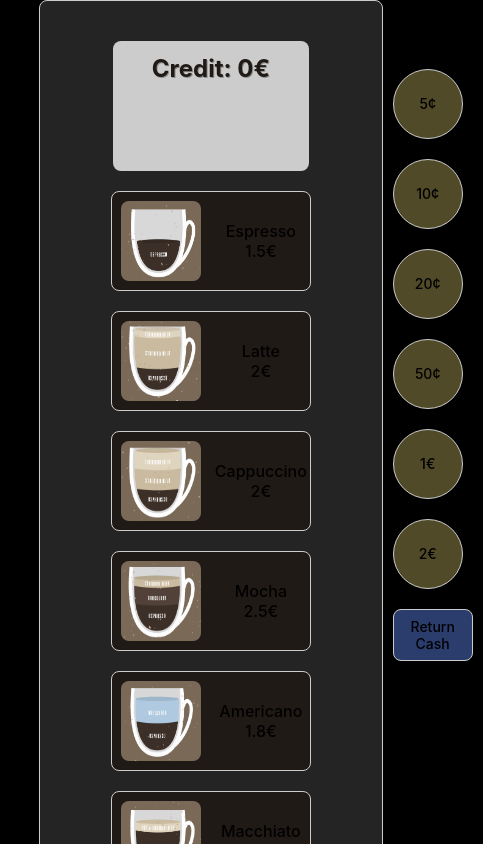
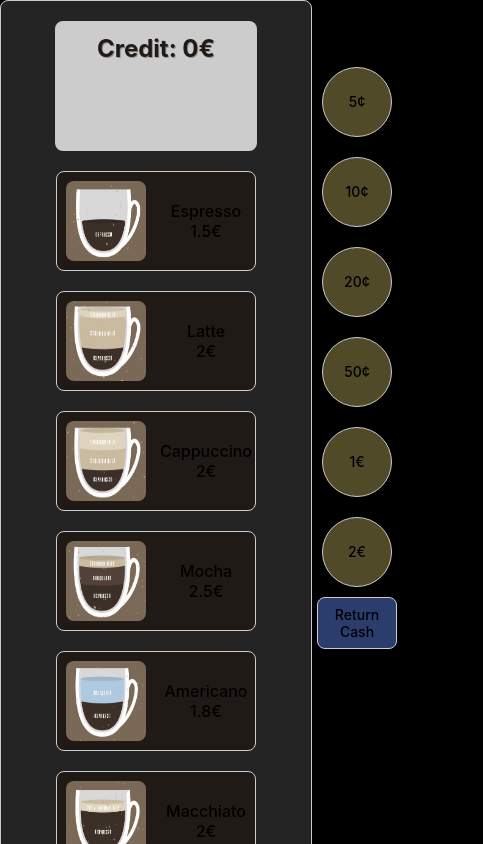
Before and after one commit to martinmilev/vending-machine-app, a React (Vite) app: page / in a window 390 px wide. Shown: the top 844 px of the page, 483 px wide, since content can reach past the window. Built offline with nearby package versions, Linux system fonts and the light colour scheme.

Commit message:
fix designe not looking ok on mobile

```diff
--- a/src/App.scss
+++ b/src/App.scss
@@ -3,7 +3,7 @@
   height: 100%;
   margin: auto;
   text-align: center;
-  padding: 0 10%;
+  padding: 0;
 }
 
 .container {
@@ -26,7 +26,6 @@
 
 .vending-machine {
   text-align: center;
-  padding: 20px;
   background-color: #242424;
   border: 1px solid #ccc;
   border-radius: 8px;
@@ -56,7 +55,7 @@
   flex-wrap: wrap;
   gap: 20px;
   max-width: 600px;
-  margin: 20px;
+  margin: 20px 0;
   justify-content: center;
 
   .grid-button {
@@ -102,17 +101,24 @@
 
   .return-cash {
     button {
-      min-width: 20px;
-      margin: 10px;
       border-radius: 8px;
       background-color: #2b3d6d;
       border: 1px solid #ccc;
       cursor: pointer;
       transition: background-color 0.3s ease;
       font-size: 14px;
+      width: 80px;
+      margin: 0 5px;
     }
   }
 }
+
+@media (max-width: 768px) {
+  .coins {
+    max-width: 20%;
+  }
+}
+
 
 .progress-bar {
   margin-top: 10px;
@@ -170,6 +176,10 @@
 }
 
 @keyframes spin {
-  0% { transform: rotate(0deg); }
-  100% { transform: rotate(360deg); }
+  0% {
+    transform: rotate(0deg);
+  }
+  100% {
+    transform: rotate(360deg);
+  }
 }
```
